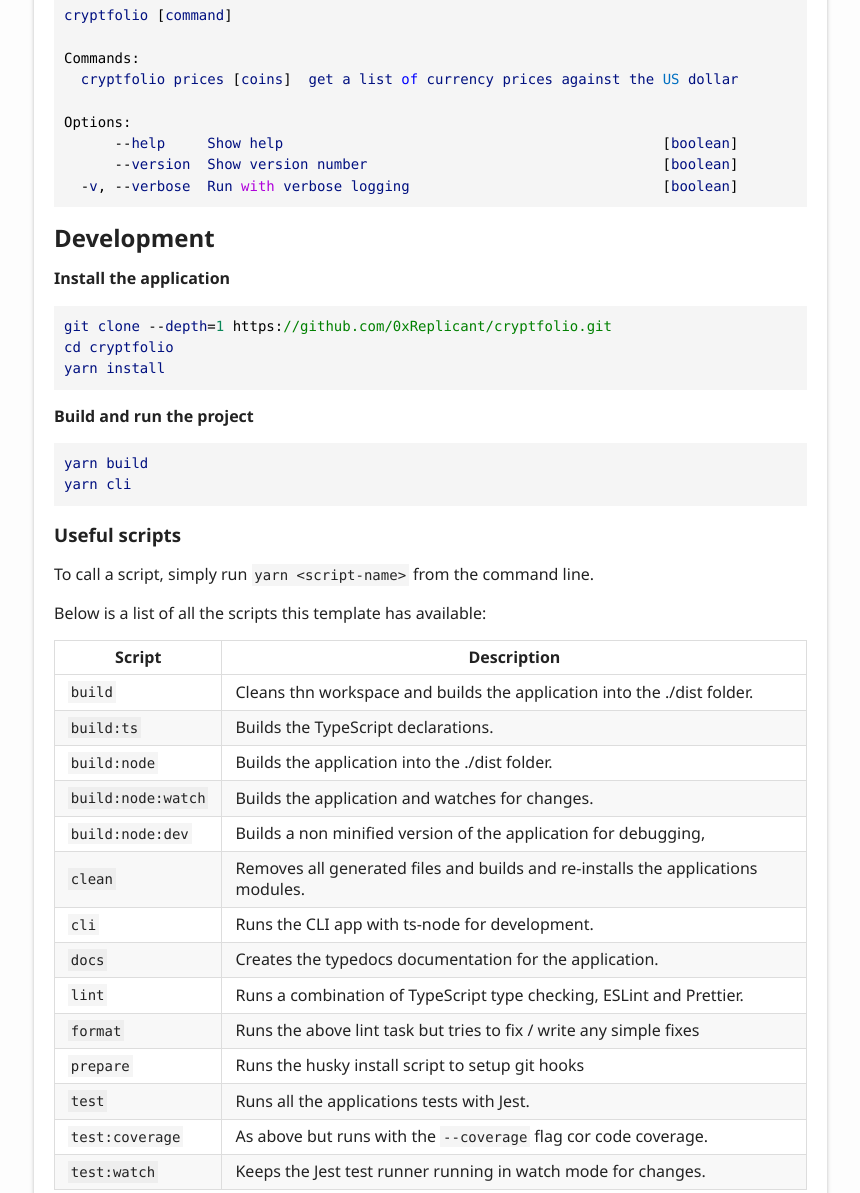
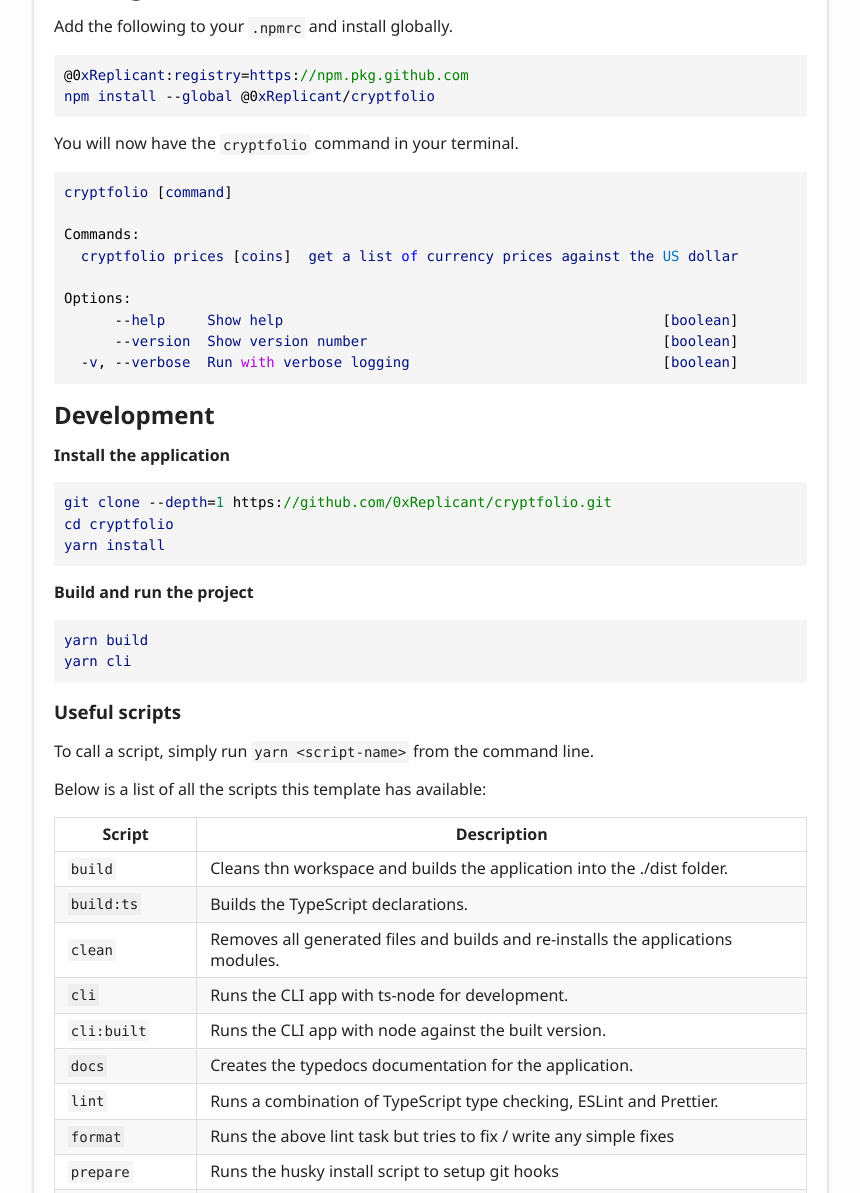
Before and after one commit to decryptdavid/cryptfolio, a plain HTML site: page index.html in a window 1280 px wide. Shown: the part 997-2190 px from the top of the page, without its empty margins (6-866 px from the left). Drawn offline with Linux system fonts and the light colour scheme.

Commit message:
Deploying to gh-pages from  @ 87aa3ed0b682a05875af29c462f71763bfebd625 🚀

```diff
--- a/index.html
+++ b/index.html
@@ -69,6 +69,7 @@
 				<ul>
 					<li><a href="#prerequisites">Prerequisites</a></li>
 					<li><a href="#getting-started">Getting started</a></li>
+					<li><a href="#development">Development</a></li>
 					<li><a href="#debugging">Debugging</a></li>
 					<li><a href="#testing">Testing</a></li>
 					<li><a href="#linting--prettifying">Linting &amp; Prettifying</a></li>
@@ -86,6 +87,11 @@
 				<a href="#getting-started" id="getting-started" style="color: inherit; text-decoration: none;">
 					<h2>Getting Started</h2>
 				</a>
+				<p>Add the following to your <code>.npmrc</code> and install globally.</p>
+				<pre><code><span style="color: #000000">@0</span><span style="color: #001080">xReplicant</span><span style="color: #000000">:</span><span style="color: #001080">registry</span><span style="color: #000000">=</span><span style="color: #001080">https</span><span style="color: #000000">:</span><span style="color: #008000">//npm.pkg.github.com</span>
+<span style="color: #001080">npm</span><span style="color: #000000"> </span><span style="color: #001080">install</span><span style="color: #000000"> --</span><span style="color: #001080">global</span><span style="color: #000000"> @0</span><span style="color: #001080">xReplicant</span><span style="color: #000000">/</span><span style="color: #001080">cryptfolio</span>
+</code></pre>
+				<p>You will now have the <code>cryptfolio</code> command in your terminal.</p>
 				<pre><code><span style="color: #001080">cryptfolio</span><span style="color: #000000"> [</span><span style="color: #001080">command</span><span style="color: #000000">]</span>
 
 <span style="color: #000000">Commands:</span>
@@ -129,24 +135,16 @@
 							<td>Builds the TypeScript declarations.</td>
 						</tr>
 						<tr>
-							<td><code>build:node</code></td>
-							<td>Builds the application into the ./dist folder.</td>
-						</tr>
-						<tr>
-							<td><code>build:node:watch</code></td>
-							<td>Builds the application and watches for changes.</td>
-						</tr>
-						<tr>
-							<td><code>build:node:dev</code></td>
-							<td>Builds a non minified version of the application for debugging,</td>
-						</tr>
-						<tr>
 							<td><code>clean</code></td>
 							<td>Removes all generated files and builds and re-installs the applications modules.</td>
 						</tr>
 						<tr>
 							<td><code>cli</code></td>
 							<td>Runs the CLI app with ts-node for development.</td>
+						</tr>
+						<tr>
+							<td><code>cli:built</code></td>
+							<td>Runs the CLI app with node against the built version.</td>
 						</tr>
 						<tr>
 							<td><code>docs</code></td>
```
Also changed, not shown: modules.html (+1 -1 lines).
